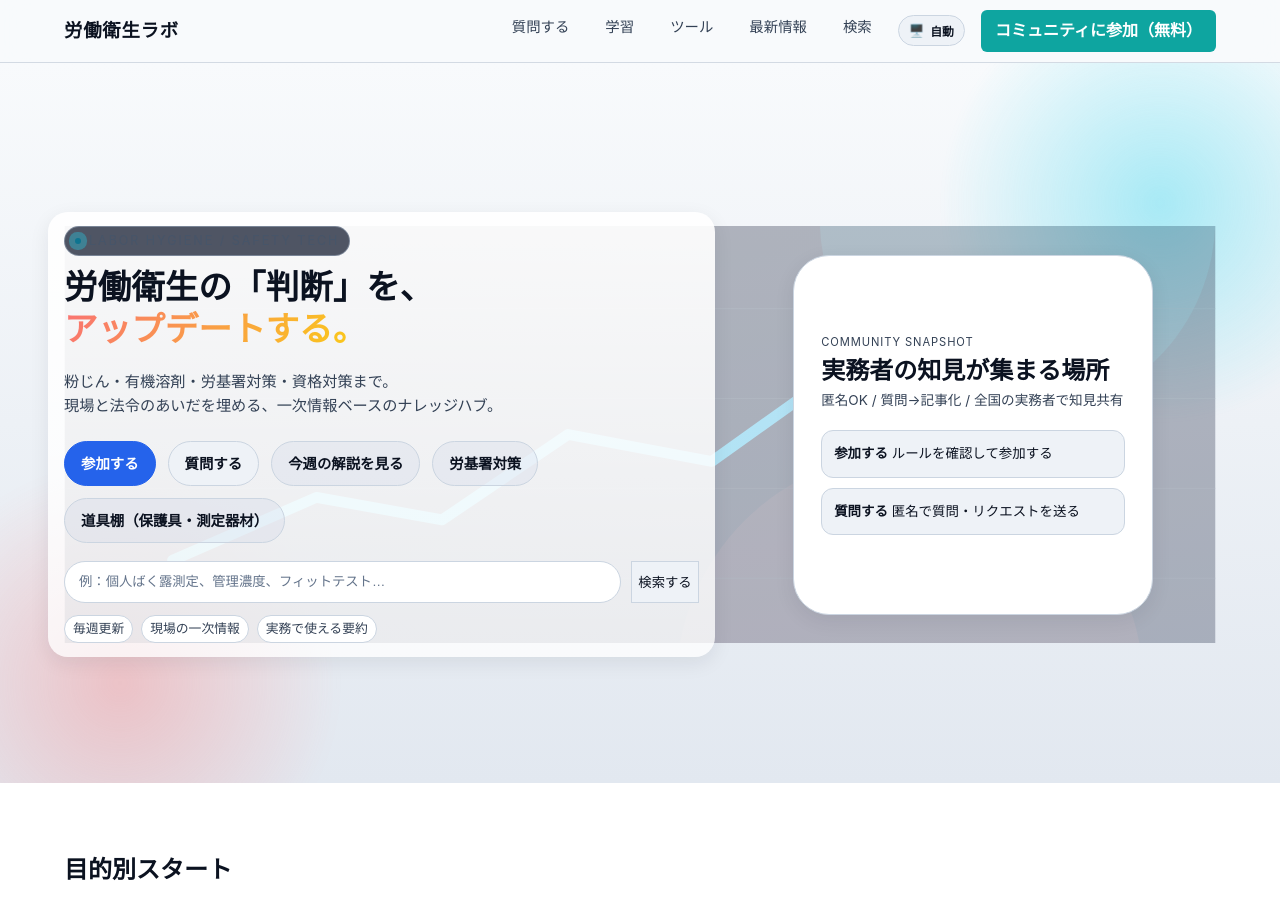
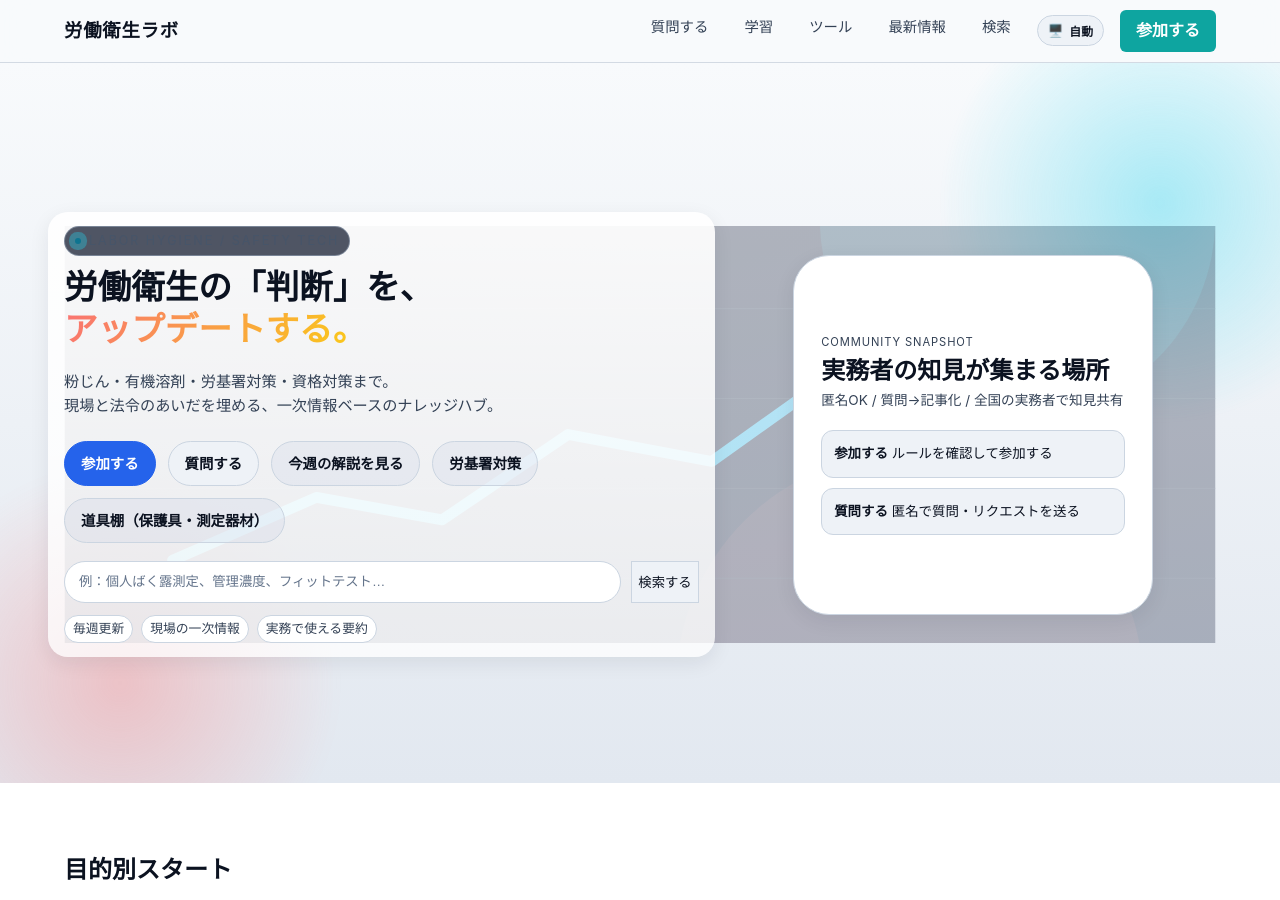
Before and after one commit to rodoeisei-lab/rodoeisei-lab, a Jekyll site: the page built from index.md, in a window 1280 px wide and 900 px high. Built offline with Jekyll 4.4.1, drawn with Linux system fonts in a browser that asks for light colours.

Commit message:
Add persistent header CTA to community page

```diff
--- a/_includes/site-header.html
+++ b/_includes/site-header.html
@@ -14,9 +14,7 @@
           <button class="theme-toggle" type="button" data-theme-toggle aria-label="表示テーマを切り替え" data-theme-label>自動</button>
         </li>
       </ul>
-      <a href="{{ "/community/" | relative_url }}" class="nav-cta">
-        コミュニティに参加（無料）
-      </a>
+      <a href="{{ "/community/" | relative_url }}" class="nav-cta">参加する</a>
     </nav>
   </div>
 </header>
@@ -25,9 +23,7 @@
   <button class="close-btn" id="closeBtn" aria-label="閉じる">×</button>
   <h2>{{ site.data.ui.menu | default: "メニュー" }}</h2>
   <button class="theme-toggle" type="button" data-theme-toggle aria-label="表示テーマを切り替え" data-theme-label>自動</button>
-  <a href="{{ "/community/" | relative_url }}" class="nav-cta">
-    コミュニティに参加（無料）
-  </a>
+  <a href="{{ "/community/" | relative_url }}" class="nav-cta">参加する</a>
   <ul>
     {% for item in site.data.navigation %}
     <li>
--- a/assets/css/main.css
+++ b/assets/css/main.css
@@ -163,7 +163,7 @@ a:focus-visible, button:focus-visible {
 .mobile-nav .nav-cta {
   background-color: #0ea5a0;
   color: #ffffff;
-  padding: 8px 14px;
+  padding: 8px 16px;
   border-radius: 6px;
   font-weight: 600;
   text-decoration: none;
@@ -854,7 +854,7 @@ body.nav-open { overflow: hidden; }
   justify-content: center;
   gap: 6px;
   margin-top: 8px;
-  padding: 8px 14px;
+  padding: 8px 16px;
   border-radius: 999px;
   font-size: .85rem;
   font-weight: 600;
@@ -878,7 +878,7 @@ body.nav-open { overflow: hidden; }
   align-items: center;
   justify-content: center;
   gap: 6px;
-  padding: 8px 14px;
+  padding: 8px 16px;
   border-radius: 999px;
   font-size: .85rem;
   font-weight: 600;
```
